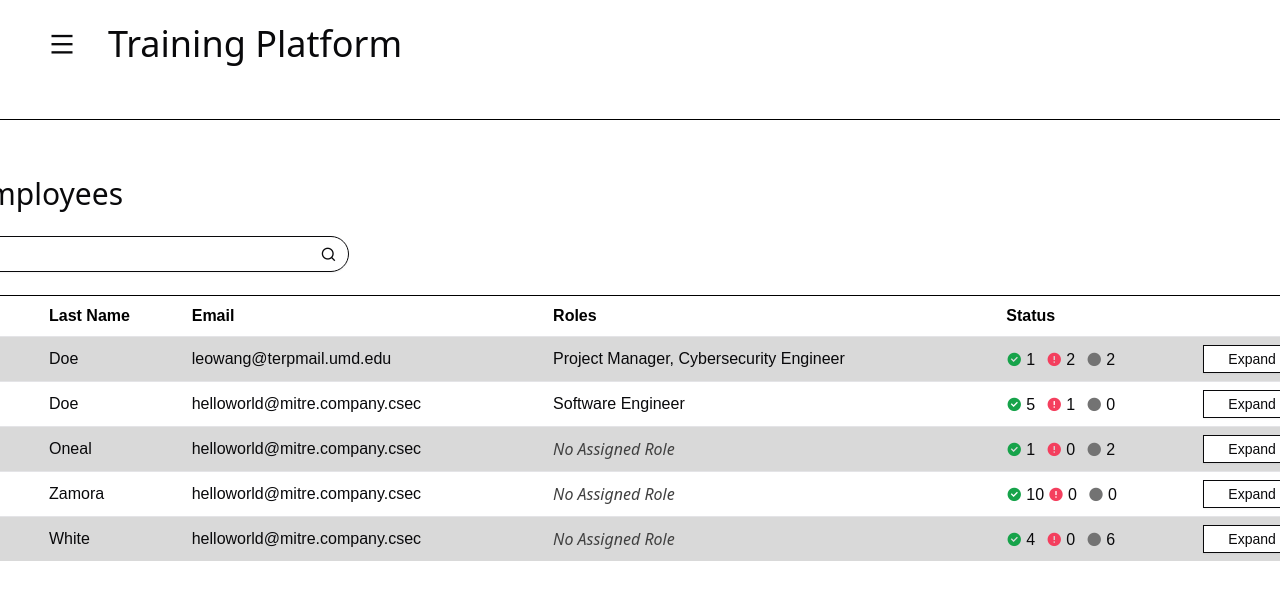
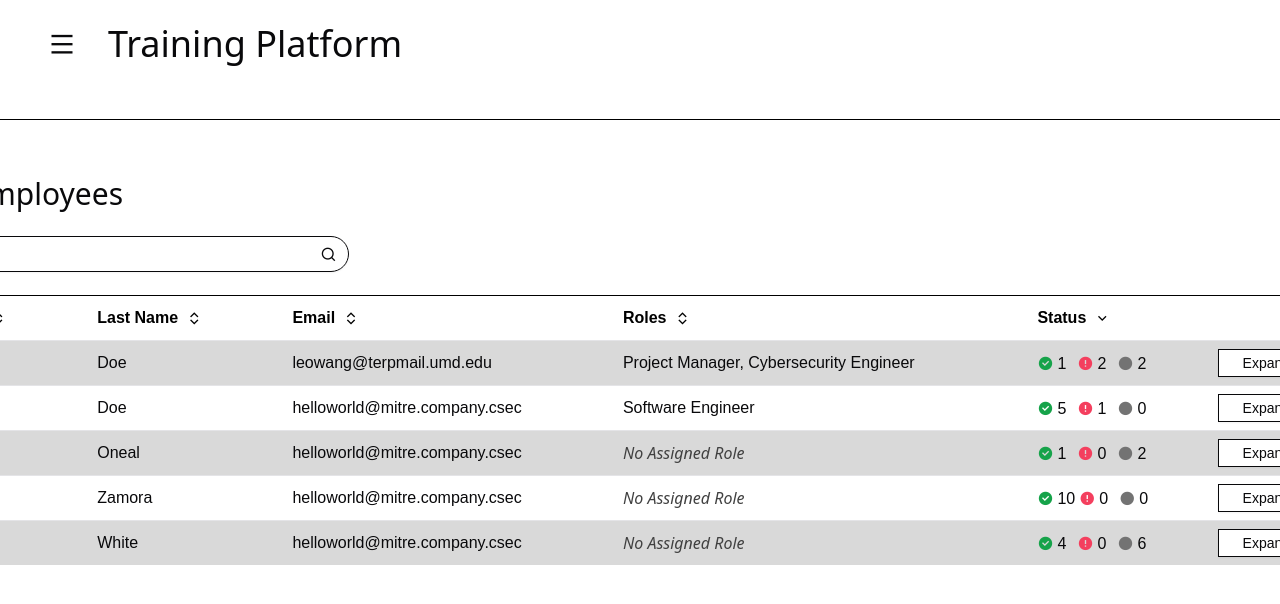
Before and after one commit to MITRE-ADC/training-platform, a Next.js app: page /admin/dashboard in a window 1280 px wide. Shown: the top 604 px of the page. Built offline with nearby package versions, Linux system fonts and the light colour scheme.

Commit message:
(pseudo) sorting

```diff
--- a/src/app/admin/dashboard/exployeeList.tsx
+++ b/src/app/admin/dashboard/employeeList.tsx
@@ -1,6 +1,6 @@
 "use client";
 
-import { DataTable } from "@/components/ui/dataTable";
+import { DataTable, SortableColumn } from "@/components/ui/dataTable";
 import { ColumnDef } from "@tanstack/react-table";
 import EmployeePopup from "./employeePopup";
 import { _DATA, employee, employeeTasks } from "./employeeDefinitions";
@@ -13,25 +13,28 @@ const columns: ColumnDef<employee>[] = [
   },
   {
     accessorKey: "firstName",
-    /*header: ({ column }) => <SortableColumn column={column} title="First Name"/>*/
-    header: "First Name",
+    header: ({ column }) => (
+      <SortableColumn column={column} title="First Name" />
+    ),
   },
   {
     accessorKey: "lastName",
-    header: "Last Name",
+    header: ({ column }) => (
+      <SortableColumn column={column} title="Last Name" />
+    ),
   },
   {
     accessorKey: "email",
-    header: "Email",
+    header: ({ column }) => <SortableColumn column={column} title="Email" />,
   },
   {
     accessorKey: "roles",
-    header: "Roles",
+    header: ({ column }) => <SortableColumn column={column} title="Roles" />,
     cell: ({ row }) => roleToSpan(row.getValue("roles")),
   },
   {
     accessorKey: "tasks",
-    header: "Status",
+    header: ({ column }) => <SortableColumn column={column} title="Status" />,
     cell: ({ row }) => {
       return (
         <div className="flex gap-1">
@@ -66,5 +69,7 @@ export function roleToSpan(roles: string[]) {
 }
 
 export default function EmployeeList() {
-  return <DataTable columns={columns} data={_DATA} alternate />;
+  return (
+    <DataTable columns={columns} data={_DATA} defaultSort="tasks" alternate />
+  );
 }
--- a/src/app/admin/dashboard/employeePopup.tsx
+++ b/src/app/admin/dashboard/employeePopup.tsx
@@ -2,11 +2,11 @@ import { Sheet, SheetTrigger, SheetContent } from "@/components/ui/sheet";
 import { ColumnDef, Row } from "@tanstack/react-table";
 import { Button } from "@/components/ui/button";
 import { Table, TableRow, TableBody, TableCell } from "@/components/ui/table";
-import { DataTable } from "@/components/ui/dataTable";
+import { DataTable, SortableColumn } from "@/components/ui/dataTable";
 import { Close } from "@radix-ui/react-dialog";
 import { DatePopup, StringPopup } from "@/components/ui/custom/editPopup";
 import { employeeAssignment, employee } from "./employeeDefinitions";
-import { roleToSpan } from "./exployeeList";
+import { roleToSpan } from "./employeeList";
 import { H2, Text } from "@/components/ui/custom/text";
 
 const columns: ColumnDef<employeeAssignment>[] = [
@@ -16,19 +16,23 @@ const columns: ColumnDef<employeeAssignment>[] = [
   },
   {
     accessorKey: "course",
-    header: "Course",
+    header: ({ column }) => <SortableColumn column={column} title="Course" />,
   },
   {
     accessorKey: "assignment",
-    header: "Assignment",
+    header: ({ column }) => (
+      <SortableColumn column={column} title="Assignment" />
+    ),
   },
   {
     accessorKey: "assigned",
-    header: "Date Assigned",
+    header: ({ column }) => (
+      <SortableColumn column={column} title="Date Assigned" />
+    ),
   },
   {
     accessorKey: "due",
-    header: "Date Due",
+    header: ({ column }) => <SortableColumn column={column} title="Date Due" />,
     cell: ({ row }) => {
       const but = (
         <Button
@@ -51,7 +55,7 @@ const columns: ColumnDef<employeeAssignment>[] = [
   },
   {
     accessorKey: "status",
-    header: "Status",
+    header: ({ column }) => <SortableColumn column={column} title="Status" />,
     cell: ({ row }) => {
       const v = row.getValue("status");
       return v == "done" ? (
@@ -130,7 +134,11 @@ export default function EmployeePopup({ row }: { row: Row<employee> }) {
               </div>
             </div>
             <div className="main-outline w-full flex-grow">
-              <DataTable columns={columns} data={row.original.assignments} />
+              <DataTable
+                columns={columns}
+                data={row.original.assignments}
+                defaultSort="status"
+              />
             </div>
             <div className="flex justify-end gap-4 font-sans">
               <Close asChild>
--- a/src/app/admin/dashboard/page.tsx
+++ b/src/app/admin/dashboard/page.tsx
@@ -1,5 +1,5 @@
 import Navigation from "@/components/ui/custom/nav";
-import EmployeeList from "./exployeeList";
+import EmployeeList from "./employeeList";
 import { Tabs, TabsContent, TabsList, TabsTrigger } from "@/components/ui/tabs";
 import { Input } from "@/components/ui/input";
 import { H2 } from "@/components/ui/custom/text";
--- a/src/components/ui/dataTable.tsx
+++ b/src/components/ui/dataTable.tsx
@@ -6,7 +6,6 @@ import {
   SortingState,
   flexRender,
   getCoreRowModel,
-  getSortedRowModel,
   useReactTable,
 } from "@tanstack/react-table";
 
@@ -25,6 +24,7 @@ interface DataTableProps<TData, TValue> {
   columns: ColumnDef<TData, TValue>[];
   data: TData[];
   alternate?: boolean;
+  defaultSort?: string;
 }
 
 export function SortableColumn<TData, TValue>({
@@ -34,13 +34,27 @@ export function SortableColumn<TData, TValue>({
   column: Column<TData, TValue>;
   title: string;
 }) {
+  const sort = column.getIsSorted();
+
   return (
     <>
       <Button
         variant="ghost"
-        onClick={() => column.toggleSorting(column.getIsSorted() === "asc")}
+        className="py-2 pl-0 text-base font-bold text-black hover:bg-white"
+        onClick={() => column.toggleSorting(sort === "asc")} // TOOD: hook up to backend!
       >
         {title}
+        <span className="pl-2 font-medium">
+          {sort ? (
+            sort == "asc" ? (
+              <i className="ri-arrow-up-s-line"></i>
+            ) : (
+              <i className="ri-arrow-down-s-line"></i>
+            )
+          ) : (
+            <i className="ri-expand-up-down-line"></i>
+          )}
+        </span>
       </Button>
     </>
   );
@@ -50,18 +64,24 @@ export function DataTable<TData, TValue>({
   columns,
   data,
   alternate,
+  defaultSort,
 }: DataTableProps<TData, TValue>) {
-  const [sorting, setSorting] = useState<SortingState>([]);
+  const [sorting, setSorting] = useState<SortingState>([
+    {
+      id: defaultSort ? defaultSort : "",
+      desc: true,
+    },
+  ]);
 
   const table = useReactTable({
     data,
     columns,
     getCoreRowModel: getCoreRowModel(),
     onSortingChange: setSorting,
-    getSortedRowModel: getSortedRowModel(),
     state: {
       sorting,
     },
+    manualSorting: true, // NOTE: we expect sorting to be done server side!
   });
 
   return (
```
